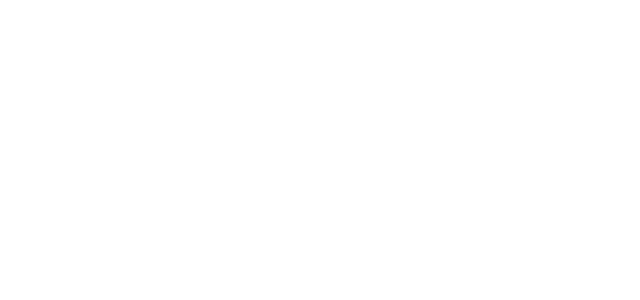
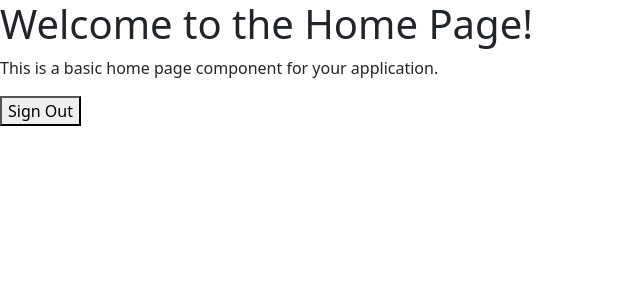
Before and after one commit to SeliyaMindula/BlogSystem_MERN, a React (Create React App) app in the folder BlogSystemUI/: page /Home in a window 1280 px wide. Before the commit this address had no page. Shown: the top 300 px of the page, without its empty margins (0-640 px from the left). Built offline with nearby package versions, Linux system fonts and the light colour scheme.

Commit message:
login and register APi and UI done

```diff
--- a/BlogSystemUI/src/App.js
+++ b/BlogSystemUI/src/App.js
@@ -4,6 +4,7 @@
 import Login from './views/Login';
 import '../node_modules/bootstrap/dist/css/bootstrap.min.css'
 import Register from './views/Register';
+import Home from './views/Home';
 
 function App() {
   return (
@@ -11,9 +12,7 @@
       <Routes>
         <Route path="/" element={<Login />} />
         <Route path="/Register" element={<Register />} />
-        {/*<Route path="/Favorite" element={<FavProductPage />} />
-        <Route path="/edit-products/:id" element={<EditProductPage />} />
-        <Route path="/search" element={<SearchResultsPage />} /> */}
+        <Route path="/Home" element={<Home />} />
       </Routes>
     </BrowserRouter>
   );
--- /dev/null
+++ b/BlogSystemUI/src/views/Home.js
@@ -0,0 +1,21 @@
+import React from 'react';
+
+function Home() {
+  // Function to handle sign out (you might want to clear authentication tokens or states)
+  const handleSignOut = () => {
+    // Clear user authentication details (like tokens from localStorage/sessionStorage/cookies)
+    // Redirect to login page or change the application state as needed
+  };
+
+  return (
+    <div>
+      <h1>Welcome to the Home Page!</h1>
+      <p>This is a basic home page component for your application.</p>
+
+      {/* Example sign-out button */}
+      <button onClick={handleSignOut}>Sign Out</button>
+    </div>
+  );
+}
+
+export default Home;
--- a/BlogSystemUI/src/views/Login.js
+++ b/BlogSystemUI/src/views/Login.js
@@ -1,10 +1,15 @@
 import React, { useState } from "react";
 import authService from "../services/authService";
+import { useNavigate } from 'react-router-dom';
+
 
 function Login() {
   const [username, setUsername] = useState("");
   const [email, setEmail] = useState("");
   const [password, setPassword] = useState("");
+
+  const navigate = useNavigate();
+
 
   const handleSubmit = (event) => {
     event.preventDefault();
@@ -13,6 +18,7 @@
         // Handle successful login
         // You might want to save the token, navigate to another page, etc.
         console.log('Login successful', response.data);
+        navigate('/Home'); // Navigate to home page
       })
       .catch(error => {
         // Handle login errors here
```
Also changed, not shown: 1 other file (tests, documents, lock files or other folders).
